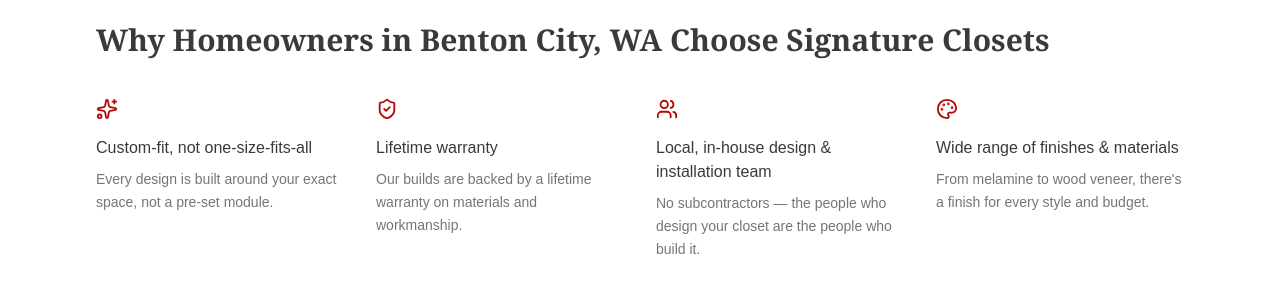
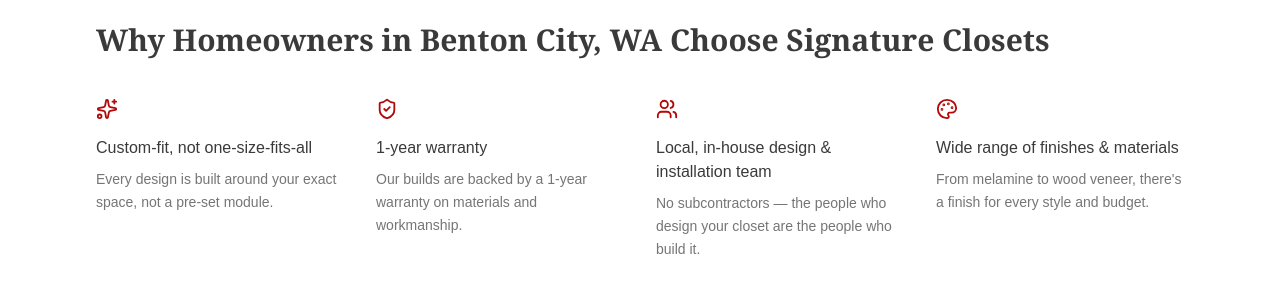
Before and after one commit to Hillkevin/signature-closets, a Next.js app: page / in a window 1280 px wide. Shown: the part 4020-4307 px from the top of the page. Built offline with nearby package versions, Linux system fonts and the light colour scheme.

Commit message:
Change warranty messaging from lifetime to 1-year

```diff
--- a/src/app/page.tsx
+++ b/src/app/page.tsx
@@ -110,8 +110,8 @@
   },
   {
     icon: ShieldCheck,
-    title: "Lifetime warranty",
-    description: "Our builds are backed by a lifetime warranty on materials and workmanship.",
+    title: "1-year warranty",
+    description: "Our builds are backed by a 1-year warranty on materials and workmanship.",
   },
   {
     icon: Users,
```
